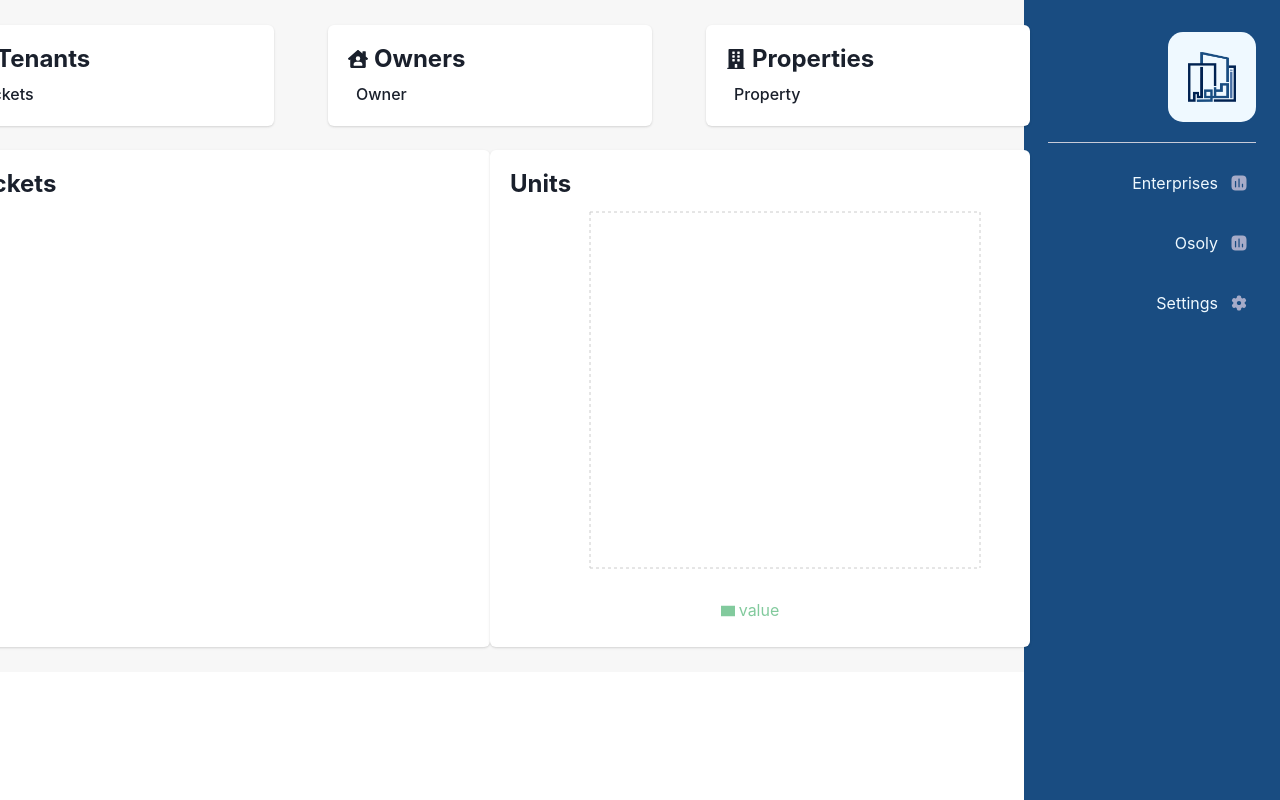
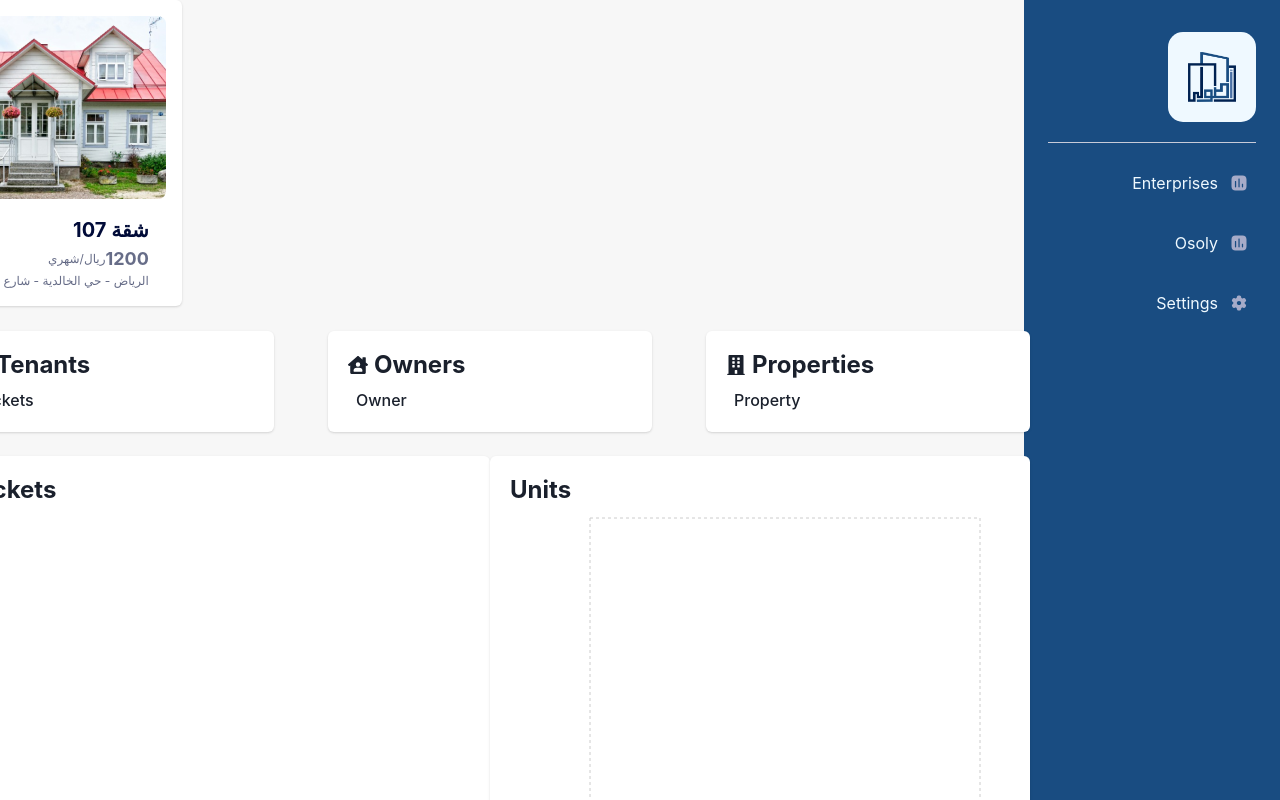
Before and after one commit to mohmaedelaraby/osoly-v1.0, a React (Create React App) app: page /home in a window 1280 px wide. Shown: the top 800 px of the page. Built offline with nearby package versions, Linux system fonts and the light colour scheme; sample sign-in values are in the browser's storage.

Commit message:
card with image

```diff
--- a/src/assets/styels/components/cards.scss
+++ b/src/assets/styels/components/cards.scss
@@ -1,5 +1,7 @@
 .cardWithNum {
     padding: 16px;
+    width: fit-content;
+
 
     .cardWithNum_contanier {
         display: flex;
@@ -10,6 +12,7 @@
             padding: 20px;
             border-radius: 50px;
         }
+
         .cardWithNum_contanier__text {
             padding-right: 16px;
 
@@ -29,3 +32,63 @@
         }
     }
 }
+
+.cardWithimg {
+    padding: 16px;
+    width: fit-content;
+
+    .cardWithimg_contanier {
+        display: flex;
+        align-items: center;
+        flex-direction: column;
+
+        .cardWithimg_contanier__icon {
+            border-radius: 8px;
+        }
+
+        .cardWithimg_contanier__text {
+            padding-top: 16px;
+
+            .cardWithimg_contanier__text_title {
+                text-align: right;
+                color: #010B38;
+                font-size: 20px;
+                font-weight: 700;
+            }
+
+            .cardWithimg_contanier__text_priceContainer {
+                text-align: end;
+                display: flex;
+                align-items: center;
+                flex-direction: row-reverse;
+
+                .cardWithimg_contanier__text_price {
+                    font-size: 18px;
+                    font-style: normal;
+                    font-weight: 700;
+                    text-align: right;
+                    color: rgba(1, 11, 56, 0.60);
+                }
+
+                .cardWithimg_contanier__text_price_desc {
+                    font-size: 12px;
+                    font-style: normal;
+                    font-weight: 400;
+                    text-align: right;
+                    color: rgba(1, 11, 56, 0.60);
+                }
+
+            }
+
+            .cardWithimg_contanier__text_address {
+                font-size: 12px;
+                font-style: normal;
+                font-weight: 400;
+                text-align: right;
+                color: rgba(1, 11, 56, 0.60);
+            }
+
+
+        }
+    }
+}
--- /dev/null
+++ b/src/components/Cards/CardWithImg.jsx
@@ -0,0 +1,26 @@
+import { Card } from '@chakra-ui/react'
+import image from '../../assets/images/houseImg.png'
+import "../../assets/styels/components/cards.scss";
+
+import React from 'react'
+
+function CardWithImg({img=image , title , price , address}) {
+  return (
+    <Card width='-webkit-fit-content'>
+        <div className="cardWithimg">
+            <div className="cardWithimg_contanier">
+                <div className="cardWithimg_contanier__icon">
+                    <img src={img} alt="desc"  height='183'/>
+                </div>
+                <div className="cardWithimg_contanier__text">
+                    <div className="cardWithimg_contanier__text_title">{title}</div>
+                    <div className="cardWithimg_contanier__text_priceContainer"> <span className='cardWithimg_contanier__text_price'>{price}</span> <span className='cardWithimg_contanier__text_price_desc'>ريال/شهري</span></div>
+                    <div className="cardWithimg_contanier__text_address">{address}</div>
+                </div>
+            </div>
+        </div>
+  </Card>
+  )
+}
+
+export default CardWithImg
--- a/src/components/Cards/CardWithNumber.jsx
+++ b/src/components/Cards/CardWithNumber.jsx
@@ -1,11 +1,11 @@
-import { Card, CardBody } from '@chakra-ui/react'
+import { Card } from '@chakra-ui/react'
 import "../../assets/styels/components/cards.scss";
 
 import React from 'react'
 
 function CardWithNumber({icon , number , desc , bg}) {
   return (
-    <Card>
+    <Card width='-webkit-fit-content'>
         <div className="cardWithNum">
             <div className="cardWithNum_contanier">
                 <div style={{'backgroundColor':bg}} className="cardWithNum_contanier__icon">
--- a/src/modules/home/templete/Home.jsx
+++ b/src/modules/home/templete/Home.jsx
@@ -4,6 +4,7 @@ import { FaBuilding, FaHouseUser, FaTicketAlt, FaUser } from "react-icons/fa";
 import "../style/Home.scss";
 import PieChartComponent from "../../../components/Charts/PieChart";
 import BarChartComponent from "../../../components/Charts/BarChart";
+import CardWithImg from "../../../components/Cards/CardWithImg";
 const Home = () => {
   const currentUserJson = localStorage.getItem("currentUser");
   const homeData = JSON.parse(currentUserJson)
@@ -50,6 +51,7 @@ const Home = () => {
 
   return (
     <>
+    <CardWithImg address="الرياض - حي الخالدية - شارع خالد بن الوليد" price={1200} title="شقة 107" key={1}></CardWithImg>
       <div className="home">
         <div className="home_container">
           <div className="home_container_cards">
```
Also changed, not shown: src/assets/images/houseImg.png (added).
